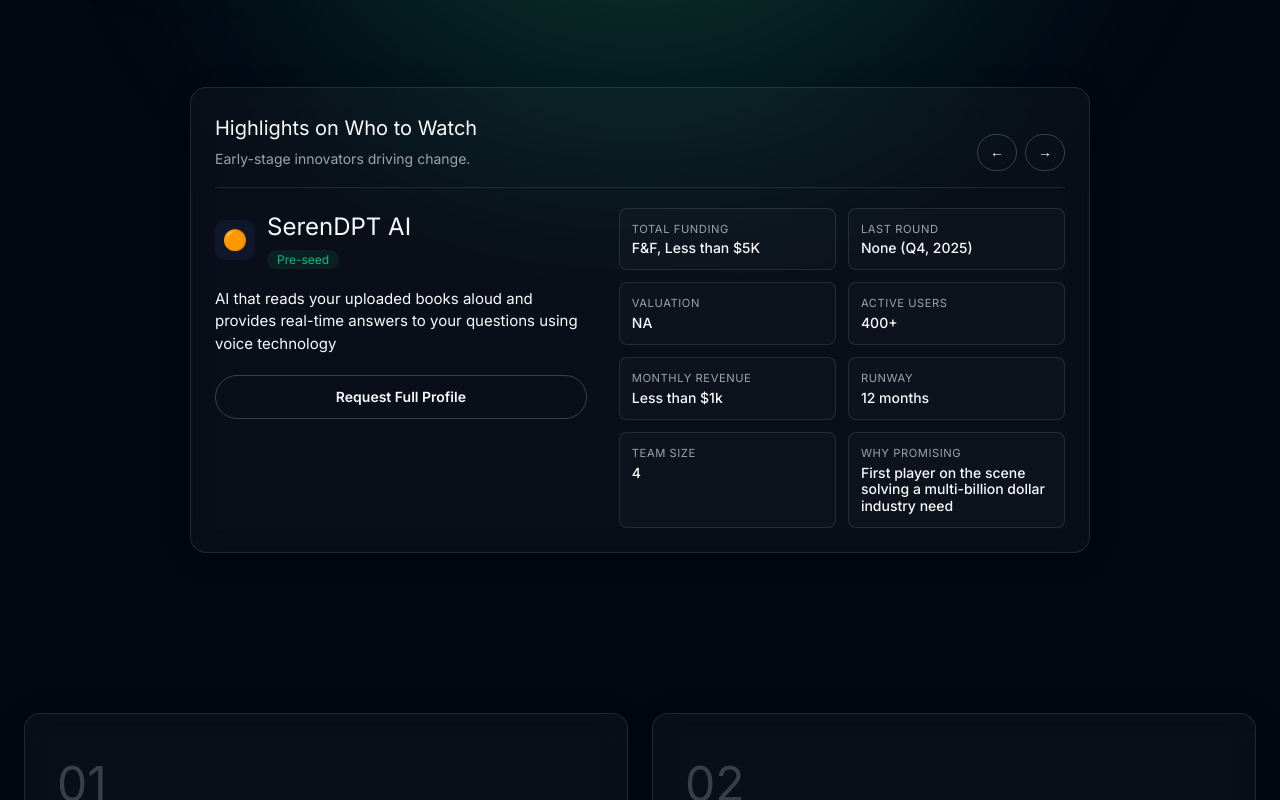
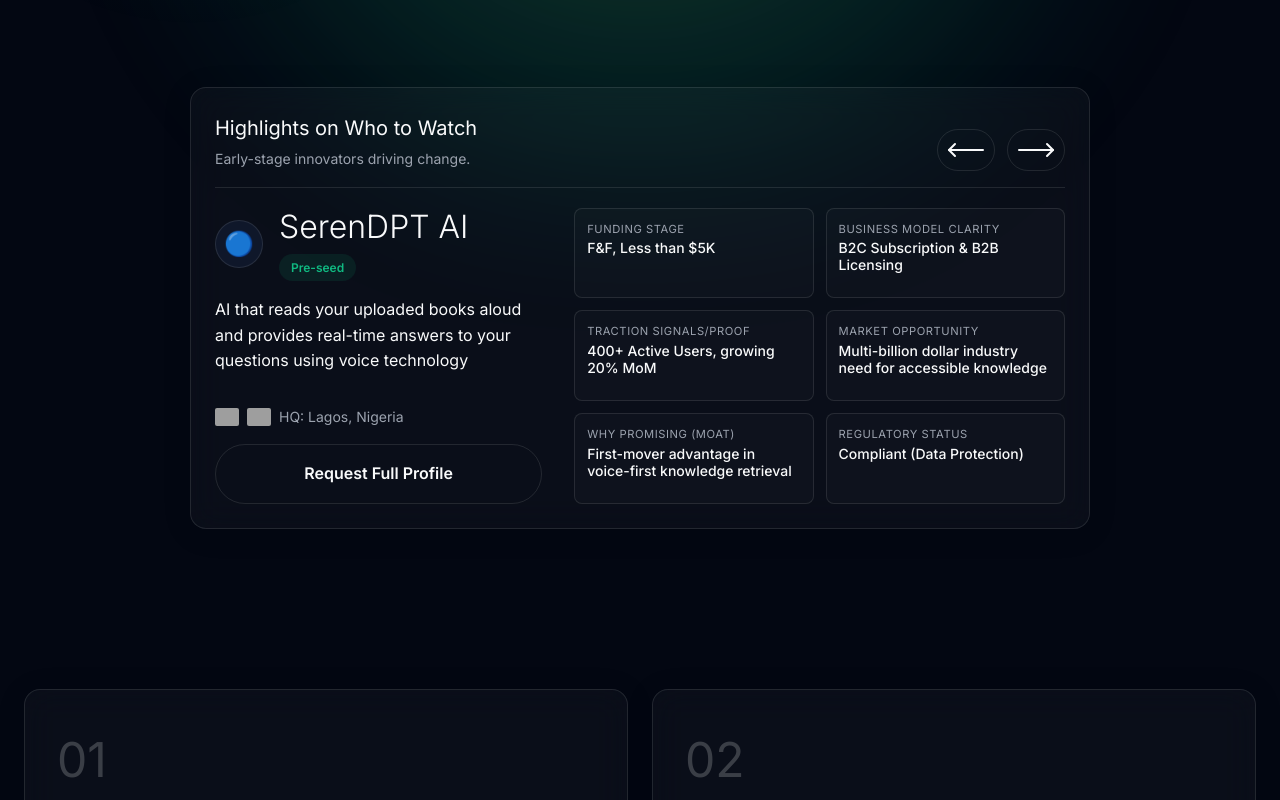
Before and after one commit to odinaka541/lemina-landing-page, a Next.js app: page / in a window 1280 px wide. Shown: the part 660-1460 px from the top of the page. Built offline with nearby package versions, Linux system fonts and the light colour scheme; grey boxes are pictures that could not be loaded.

Commit message:
updates to cards on main page

```diff
--- a/app/page.tsx
+++ b/app/page.tsx
@@ -5,6 +5,53 @@ import { useState, useEffect, Suspense } from 'react';
 import { useRouter, useSearchParams } from 'next/navigation';
 import { createClient } from '@/lib/supabase/client';
 import { Menu, X } from 'lucide-react';
+
+interface Company {
+    name: string;
+    stage: string;
+    location: string;
+    logo: string | null;
+    flags: string[];
+    description: string;
+    metrics: { label: string; value: string }[];
+}
+
+const companies: Company[] = [
+    {
+        name: "SerenDPT AI",
+        stage: "Pre-seed",
+        location: "Lagos, Nigeria",
+        logo: null,
+
+        flags: ["ng", "pt"],
+        description: "AI that reads your uploaded books aloud and provides real-time answers to your questions using voice technology",
+        metrics: [
+            { label: "Funding Stage", value: "F&F, Less than $5K" },
+            { label: "Business Model Clarity", value: "B2C Subscription & B2B Licensing" },
+            { label: "Traction Signals/Proof", value: "400+ Active Users, growing 20% MoM" },
+            { label: "Market Opportunity", value: "Multi-billion dollar industry need for accessible knowledge" },
+            { label: "Why Promising (Moat)", value: "First-mover advantage in voice-first knowledge retrieval" },
+            { label: "Regulatory Status", value: "Compliant (Data Protection)" }
+        ]
+    },
+    {
+        name: "TikiAnaly",
+        stage: "Pre-seed",
+        location: "Lagos, Nigeria",
+        logo: null,
+
+        flags: ["ng", "es"],
+        description: "Social sports platform connecting fans, athletes, analysts, and clubs via banter, data, and community engagement",
+        metrics: [
+            { label: "Funding Stage", value: "Pre-seed | $500k (Seed Ask)" },
+            { label: "Business Model Clarity", value: "Freemium + Ad Revenue" },
+            { label: "Traction Signals/Proof", value: "1001+ Waitlist, High Engagement" },
+            { label: "Market Opportunity", value: "Untapped niche in social sports engagement" },
+            { label: "Why Promising (Moat)", value: "Monopolist in its niche: Sports-only, healthy banter space" },
+            { label: "Regulatory Status", value: "N/A" }
+        ]
+    }
+];
 
 function HomeContent() {
     const [currentSlide, setCurrentSlide] = useState(0);
@@ -26,45 +73,12 @@ function HomeContent() {
         }
     }, [code, router]);
 
-    const companies = [
-        {
-            name: "SerenDPT AI",
-            stage: "Pre-seed",
-            metrics: [
-                { label: "Focus", value: "AI that reads your uploaded books aloud and provides real-time answers to your questions using voice technology" },
-                { label: "Total Funding", value: "F&F, Less than $5K" },
-                { label: "Last Round", value: "None (Q4, 2025)" },
-                { label: "Valuation", value: "NA" },
-                { label: "Active Users", value: "400+" },
-                { label: "Monthly Revenue", value: "Less than $1k" },
-                { label: "Runway", value: "12 months" },
-                { label: "Team Size", value: "4" },
-                { label: "Why Promising", value: "First player on the scene solving a multi-billion dollar industry need" }
-            ]
-        },
-        {
-            name: "TikiAnaly",
-            stage: "Pre-seed",
-            metrics: [
-                { label: "Focus", value: "Social sports platform connecting fans, athletes, analysts, and clubs via banter, data, and community engagement" },
-                { label: "Total Funding", value: "F&F, Pre-seed | $500k (Seed Ask)" },
-                { label: "Last Round", value: "None (Bootstrapped)" },
-                { label: "Valuation", value: "NA" },
-                { label: "Active Users", value: "1001+ (Waitlist)" },
-                { label: "Monthly Revenue", value: "Pre-revenue" },
-                { label: "Runway", value: "18 months" },
-                { label: "Team Size", value: "15" },
-                { label: "Why Promising", value: "Monopolist in its niche: Sports-only, healthy banter space, no noise, no distractions" }
-            ]
-        }
-    ];
+    const prevSlide = () => {
+        setCurrentSlide((prev) => (prev - 1 + companies.length) % companies.length);
+    };
 
     const nextSlide = () => {
         setCurrentSlide((prev) => (prev + 1) % companies.length);
-    };
-
-    const prevSlide = () => {
-        setCurrentSlide((prev) => (prev - 1 + companies.length) % companies.length);
     };
 
     return (
@@ -193,35 +207,113 @@ function HomeContent() {
                             <h3 style={{ fontSize: '1.25rem', marginBottom: '4px' }}>Highlights on Who to Watch</h3>
                             <p style={{ fontSize: '0.875rem', color: 'var(--color-text-secondary)' }}>Early-stage innovators driving change.</p>
                         </div>
-                        <div style={{ display: 'flex', gap: '8px' }}>
-                            <button onClick={prevSlide} className="btn btn-secondary" style={{ padding: '6px 12px', fontSize: '0.875rem' }}>←</button>
-                            <button onClick={nextSlide} className="btn btn-secondary" style={{ padding: '6px 12px', fontSize: '0.875rem' }}>→</button>
+                        <div style={{ display: 'flex', gap: '12px' }}>
+                            <button
+                                onClick={prevSlide}
+                                className="p-2 rounded-full border border-[var(--glass-border-color)] hover:border-[var(--color-accent-primary)] hover:text-[var(--color-accent-primary)] transition-all duration-300 hover:-translate-y-1"
+                            >
+                                <svg xmlns="http://www.w3.org/2000/svg" width="40" height="24.00" viewBox="0 0 40 24" fill="none" stroke="currentColor" strokeWidth="2" strokeLinecap="round" strokeLinejoin="round">
+                                    <path d="M37 12H3" />
+                                    <path d="M9 18L3 12L9 6" />
+                                </svg>
+                            </button>
+                            <button
+                                onClick={nextSlide}
+                                className="p-2 rounded-full border border-[var(--glass-border-color)] hover:border-[var(--color-accent-primary)] hover:text-[var(--color-accent-primary)] transition-all duration-300 hover:-translate-y-1"
+                            >
+                                <svg xmlns="http://www.w3.org/2000/svg" width="40" height="24.00" viewBox="0 0 40 24" fill="none" stroke="currentColor" strokeWidth="2" strokeLinecap="round" strokeLinejoin="round">
+                                    <path d="M3 12h34" />
+                                    <path d="m31 18 6-6-6-6" />
+                                </svg>
+                            </button>
                         </div>
                     </div>
 
-                    <div style={{ display: 'grid', gridTemplateColumns: '1fr 1.2fr', gap: '32px' }}>
-                        <div>
-                            <div style={{ display: 'flex', alignItems: 'center', gap: '12px', marginBottom: '16px' }}>
-                                <div style={{ width: '40px', height: '40px', background: 'var(--color-bg-secondary)', borderRadius: '10px', display: 'flex', alignItems: 'center', justifyContent: 'center', fontSize: '1.25rem' }}>🟠</div>
+                    <div style={{ display: 'grid', gridTemplateColumns: '1fr 1.5fr', gap: '32px' }}>
+                        <div style={{ display: 'flex', flexDirection: 'column', height: '100%' }}>
+                            <div style={{ display: 'flex', alignItems: 'center', gap: '16px', marginBottom: '16px' }}>
+                                {companies[currentSlide].logo ? (
+                                    <img
+                                        src={companies[currentSlide].logo}
+                                        alt={companies[currentSlide].name}
+                                        style={{
+                                            width: '48px',
+                                            height: '48px',
+                                            borderRadius: '50%',
+                                            objectFit: 'contain',
+                                            flexShrink: 0,
+                                            backgroundColor: 'white',
+                                            padding: '4px'
+                                        }}
+                                    />
+                                ) : (
+                                    <div style={{
+                                        width: '48px',
+                                        height: '48px',
+                                        borderRadius: '50%',
+                                        flexShrink: 0,
+                                        backgroundColor: 'var(--color-bg-secondary)',
+                                        display: 'flex',
+                                        alignItems: 'center',
+                                        justifyContent: 'center',
+                                        fontSize: '24px',
+                                        border: '1px solid var(--glass-border-color)'
+                                    }}>
+                                        {companies[currentSlide].name.includes('Seren') ? "🔵" : "🟠"}
+                                    </div>
+                                )}
                                 <div>
-                                    <h2 style={{ fontSize: '1.5rem', margin: 0 }}>{companies[currentSlide].name}</h2>
-                                    <span style={{
+                                    <h4 style={{ fontSize: '2rem', fontWeight: 300, lineHeight: '1.2', marginBottom: '8px' }}>{companies[currentSlide].name}</h4>
+                                    <div style={{
+                                        display: 'inline-block',
+                                        padding: '4px 12px',
+                                        borderRadius: '100px',
+                                        background: 'rgba(16, 185, 129, 0.1)',
+                                        color: 'var(--color-accent-primary)',
                                         fontSize: '0.75rem',
-                                        color: 'var(--color-accent-primary)',
-                                        background: 'rgba(16, 185, 129, 0.1)',
-                                        padding: '2px 10px',
-                                        borderRadius: '100px'
-                                    }}>{companies[currentSlide].stage}</span>
+                                        fontWeight: 600,
+                                    }}>
+                                        {companies[currentSlide].stage}
+                                    </div>
                                 </div>
                             </div>
-                            <p style={{ fontSize: '0.9375rem', marginBottom: '20px', color: 'var(--color-text-primary)', lineHeight: '1.5' }}>
-                                {companies[currentSlide].metrics.find(m => m.label === "Focus")?.value}
+
+                            <p style={{ fontSize: '1rem', color: 'var(--color-text-primary)', lineHeight: '1.6', marginBottom: '32px', flex: 1 }}>
+                                {companies[currentSlide].description}
                             </p>
-                            <a href="mailto:odinaka@lemina.co" className="btn btn-secondary" style={{ width: '100%', padding: '10px', fontSize: '0.875rem' }}>Request Full Profile</a>
+
+                            <div style={{ marginBottom: '16px', display: 'flex', alignItems: 'center', gap: '8px' }}>
+                                <div style={{ display: 'flex', gap: '8px' }}>
+                                    {companies[currentSlide].flags.map((flag, i) => (
+                                        <img
+                                            key={i}
+                                            src={`https://flagcdn.com/24x18/${flag}.png`}
+                                            alt={flag}
+                                            style={{ width: '24px', height: '18px', objectFit: 'cover', borderRadius: '2px' }}
+                                        />
+                                    ))}
+                                </div>
+                                <span style={{ color: 'var(--color-text-secondary)', fontSize: '0.875rem' }}>HQ: {companies[currentSlide].location}</span>
+                            </div>
+
+                            <button style={{
+                                width: '100%',
+                                padding: '16px',
+                                borderRadius: '100px',
+                                border: '1px solid var(--glass-border-color)',
+                                background: 'transparent',
+                                color: 'var(--color-text-primary)',
+                                fontSize: '1rem',
+                                fontWeight: 600,
+                                cursor: 'pointer',
+                                transition: 'all 0.3s ease'
+                            }} className="hover:border-[var(--color-accent-primary)] hover:text-[var(--color-accent-primary)] hover:-translate-y-1">
+                                Request Full Profile
+                            </button>
                         </div>
 
                         <div style={{ display: 'grid', gridTemplateColumns: '1fr 1fr', gap: '12px' }}>
-                            {companies[currentSlide].metrics.filter(m => m.label !== "Focus").map((metric, index) => (
+                            {companies[currentSlide].metrics.map((metric, index) => (
                                 <div key={index} style={{
                                     background: 'var(--card-bg)',
                                     padding: '12px',
@@ -229,7 +321,7 @@ function HomeContent() {
                                     border: '1px solid var(--glass-border-color)'
                                 }}>
                                     <div style={{ fontSize: '0.7rem', color: 'var(--color-text-secondary)', marginBottom: '2px', textTransform: 'uppercase', letterSpacing: '0.05em' }}>{metric.label}</div>
-                                    <div style={{ fontSize: '0.875rem', fontWeight: 500, lineHeight: '1.2' }}>{metric.value}</div>
+                                    <div style={{ fontSize: '0.875rem', fontWeight: 500, lineHeight: '1.2', color: 'var(--color-text-primary)' }}>{metric.value}</div>
                                 </div>
                             ))}
                         </div>
@@ -247,39 +339,6 @@ function HomeContent() {
                     <div style={{ fontSize: '3rem', marginBottom: '16px', opacity: 0.2 }}>02</div>
                     <h3 style={{ fontSize: '1.5rem', marginBottom: '12px' }}>Connect & Scale</h3>
                     <p style={{ fontSize: '1rem' }}>For Founders. Get discovered by active investors actively listening for what you're building.</p>
-                </div>
-            </section>
-
-            <section style={{ padding: '100px 0' }}>
-                <div style={{ textAlign: 'center', marginBottom: '60px' }}>
-                    <h2 style={{ fontSize: '2.5rem', marginBottom: '16px' }}>Comprehensive Intelligence</h2>
-                    <p style={{ maxWidth: '600px', margin: '0 auto' }}>Your team spends weeks per deal researching markets. We've done it for 80+ companies.</p>
-                </div>
-
-                <div style={{ display: 'grid', gridTemplateColumns: 'repeat(3, 1fr)', gap: '24px' }}>
-                    {[
-                        {
-                            title: "Blind spots in due diligence",
-                            solution: "Complete Landscape",
-                            desc: "A Google search gets you 10-20 simple profiles. We found, verified, and built company profiles for 80+."
-                        },
-                        {
-                            title: "Regulatory Risk",
-                            solution: "Verified Compliance",
-                            desc: "See license status, expiry countdown, regulatory compliance score, and red-flag alerts — all verified."
-                        },
-                        {
-                            title: "Valuation Uncertainty",
-                            solution: "Market Benchmarks",
-                            desc: "Know sector-specific multiples. Make data-driven pricing decisions. We provide local context for your money."
-                        }
-                    ].map((item, i) => (
-                        <div key={i} className="glass-panel" style={{ padding: '32px' }}>
-                            <div style={{ fontSize: '0.875rem', color: '#ef4444', marginBottom: '8px' }}>Problem: {item.title}</div>
-                            <h3 style={{ fontSize: '1.25rem', marginBottom: '12px', color: 'var(--color-accent-primary)' }}>{item.solution}</h3>
-                            <p style={{ fontSize: '0.875rem' }}>{item.desc}</p>
-                        </div>
-                    ))}
                 </div>
             </section>
 
```
